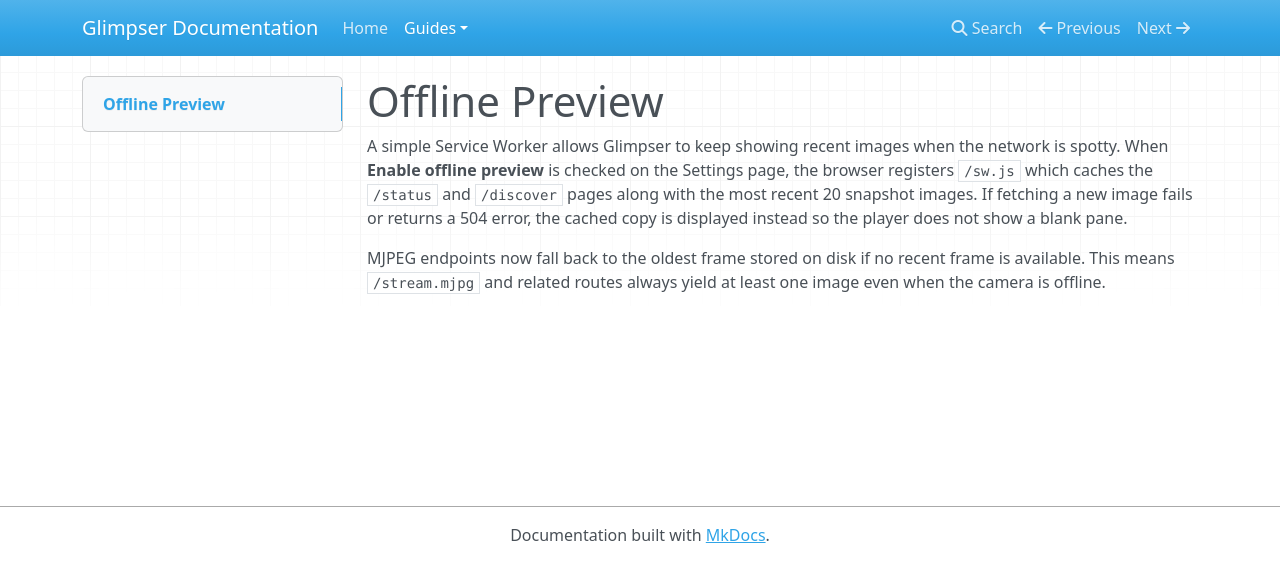
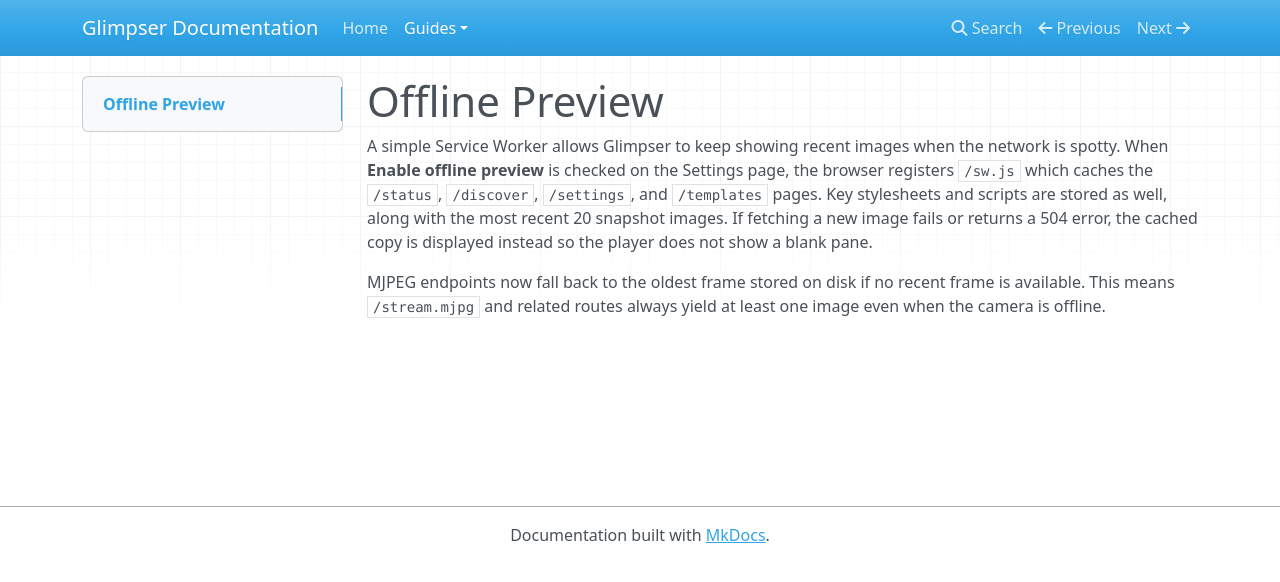
Before and after one commit to KristopherKubicki/glimpser, an MkDocs documentation site: the page built from docs/offline_preview.md, in a window 1280 px wide. Shown: the top 582 px of the page. Built offline with MkDocs 1.6.1, drawn with Linux system fonts in a browser that asks for light colours; nearby versions of some CDN libraries.

Commit message:
feat: extend offline caching

```diff
--- a/docs/offline_preview.md
+++ b/docs/offline_preview.md
@@ -1,5 +1,5 @@
 # Offline Preview
 
-A simple Service Worker allows Glimpser to keep showing recent images when the network is spotty. When **Enable offline preview** is checked on the Settings page, the browser registers `/sw.js` which caches the `/status` and `/discover` pages along with the most recent 20 snapshot images. If fetching a new image fails or returns a 504 error, the cached copy is displayed instead so the player does not show a blank pane.
+A simple Service Worker allows Glimpser to keep showing recent images when the network is spotty. When **Enable offline preview** is checked on the Settings page, the browser registers `/sw.js` which caches the `/status`, `/discover`, `/settings`, and `/templates` pages. Key stylesheets and scripts are stored as well, along with the most recent 20 snapshot images. If fetching a new image fails or returns a 504 error, the cached copy is displayed instead so the player does not show a blank pane.
 
 MJPEG endpoints now fall back to the oldest frame stored on disk if no recent frame is available. This means `/stream.mjpg` and related routes always yield at least one image even when the camera is offline.
```
Also changed, not shown: app/static/sw.js (+9 -1 lines), docs/responsive_design.md (+2 -0 lines).
